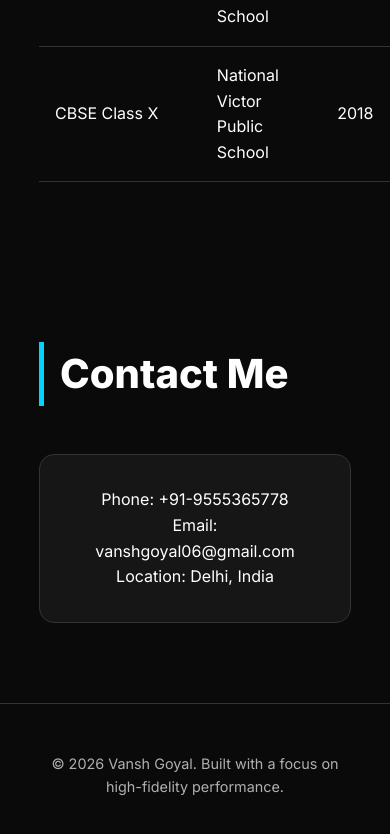
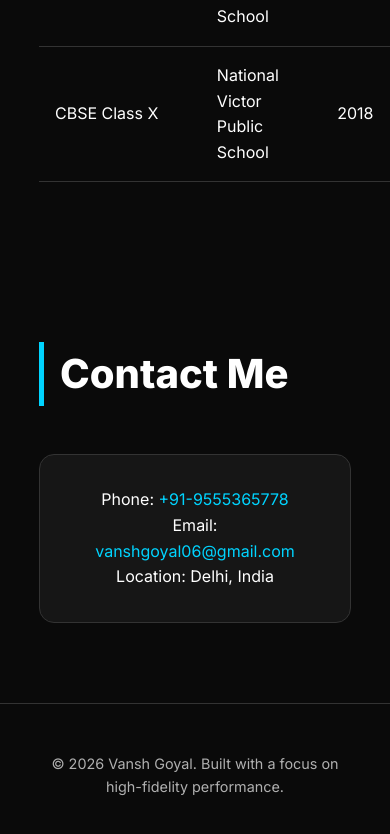
Before and after one commit to vanshgoyal06/portfolio, a plain HTML site: page index.html in a window 390 px wide. Shown: the part 3098-3932 px from the top of the page. Drawn offline with Linux system fonts and the light colour scheme.

Commit message:
Enhance contact section with clickable links
Updated contact section to include clickable phone and email links.

```diff
--- a/index.html
+++ b/index.html
@@ -286,8 +286,12 @@
     <h2>Contact Me</h2>
     <div class="grid">
         <div class="card" style="text-align: center;">
-                <p>Phone: +91-9555365778 </p>
-                <p>Email: vanshgoyal06@gmail.com </p>
+            <!-- Clickable Phone Number -->
+            <p>Phone: <a href="tel:+919555365778" style="color: var(--accent-color); text-decoration: none;">+91-9555365778</a></p>
+
+            <!-- Clickable Email -->
+            <p>Email: <a href="mailto:vanshgoyal06@gmail.com" style="color: var(--accent-color); text-decoration: none;">vanshgoyal06@gmail.com</a></p>
+
             <p>Location: Delhi, India</p>
         </div>
     </div>
```
Lines whose indentation alone changed are shown as unchanged.
